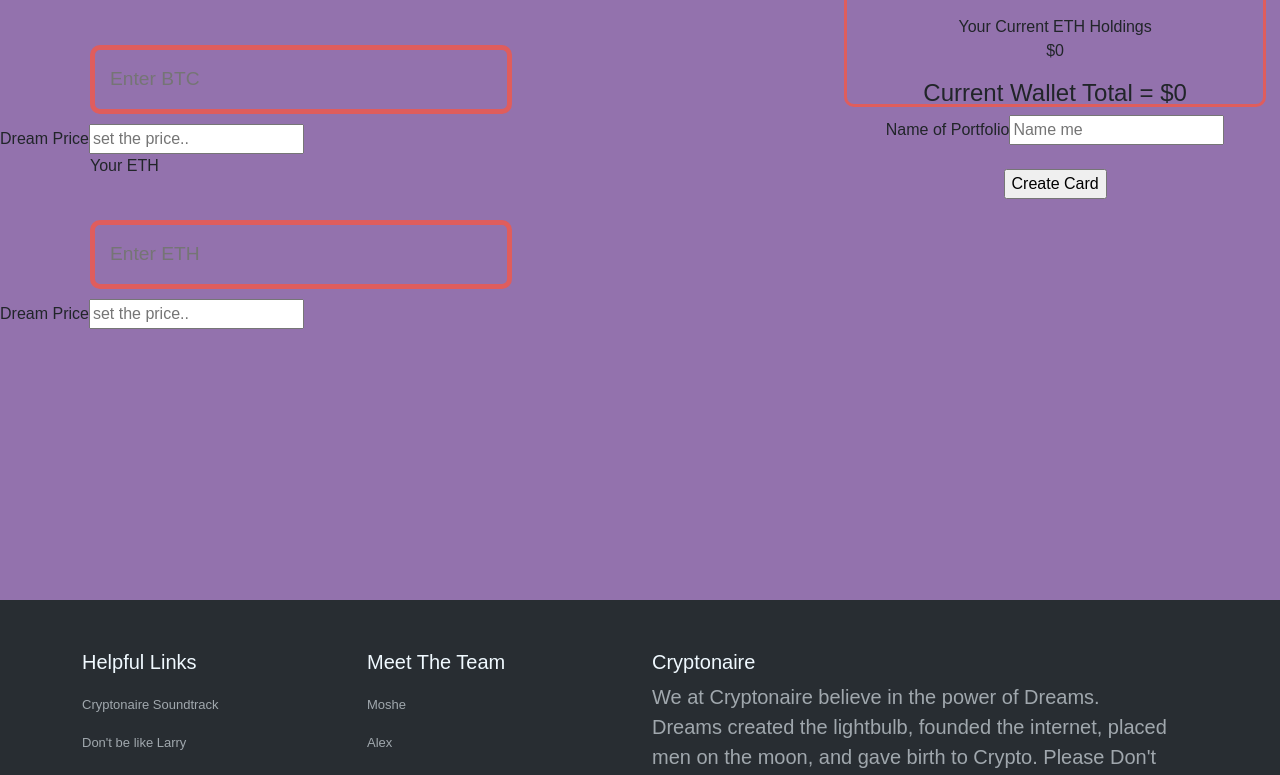
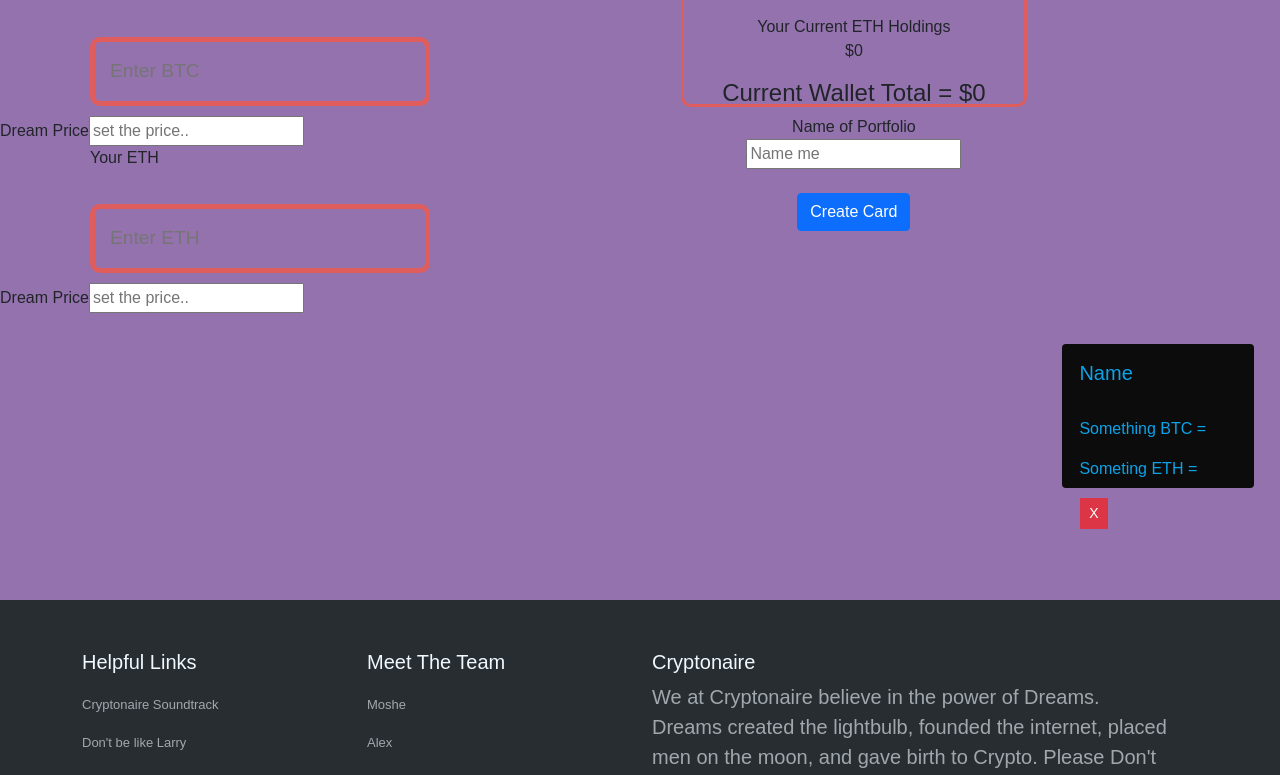
Before and after one commit to AlexManzi/Cryptonaire, a React (Create React App) app: page / in a window 1280 px wide. Shown: the part 1608-2383 px from the top of the page. Built offline with nearby package versions, Linux system fonts and the light colour scheme; no server answers.

Commit message:
Card Begginings

```diff
--- a/public/styles.css
+++ b/public/styles.css
@@ -174,6 +174,25 @@
 }
 
 
+#CryptoCard {
+background-color: #0c0c0c;
+height: 18vh;
+color: #0ca3e9;
+margin-top: 45%;
+margin-right: 15%;
+min-width: 15vw;
+margin: 35% 2% 7% 2%
+
+}
+
+#deletebttn {
+    margin: 0.5%;
+}
+
+
+
+
+
 
 #footer {
     background-color: #1e1f17;
--- a/src/CryptoCard.js
+++ b/src/CryptoCard.js
@@ -2,7 +2,17 @@
 
 function CryptoCard() {
   return (
-    <div></div>
+    <>
+ <div id="CryptoCard" className="card">
+  <div className="card-body">
+    <h5 className="card-title">Name</h5>
+    <br></br>
+    <p>Something BTC =</p>
+    <p> Someting ETH =</p>
+    <a id='deletebttn' href="#" className="btn btn-danger btn-sm rounded-0">X</a>
+  </div>
+</div>
+    </>
   )
 }
 
--- a/src/DreamWallet.js
+++ b/src/DreamWallet.js
@@ -58,13 +58,13 @@
             <p> Your Current ETH Holdings <br></br> ${EthTotal}</p>
             <h4> Current Wallet Total = ${TotalValue}</h4>
             <form>
-              <label className='Name'>Name of Portfolio</label>
+              <label className='Name'>Name of Portfolio  </label>
               <input className='Name' type='text' placeholder='Name me' id='inputPortfolioName'></input>
               <br /><br />
-              <input type="submit" value="Create Card"></input>
+              <input className='btn btn-primary' type="submit" value="Create Card"></input>
             </form>
         </div>
-          <CryptoCard />
+          <CryptoCard  />
       </div>
     </>
   )
```
